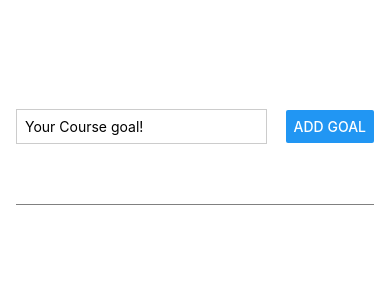
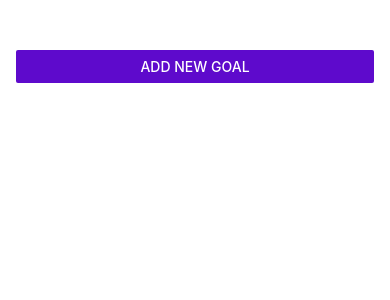
Before and after one commit to jpsantosss/rnative-goals-app, a React Native app: screen / in a window 390 px wide. Shown: the top 300 px of the page. Built offline with nearby package versions, Linux system fonts and the light colour scheme.

Commit message:
crated modal to add goal

```diff
--- a/App.js
+++ b/App.js
@@ -2,13 +2,19 @@ import { useState } from 'react'; //Importing useState component from react.
 import {
   View,
   StyleSheet,
-  FlatList
+  FlatList,
+  Button,
 } from 'react-native'; //Importing useful components from react-native.
 import GoalItem from './components/GoalItem';
 import GoalInput from './components/GoalInput';
 
 export default function App() { //The default export is the function 'App'
+  const [modalIsVisible, setModalIsVisible] = useState(false);
   const [courseGoals, setCourseGoals] = useState ([]); //Creating a const variable(array) for the course goals.
+
+  function startAddGoalHandler(){
+    setModalIsVisible(true);
+  }
 
   function addGoalHandler(enteredGoalText){ //Creating 'addGoalHandler' function to add a 'goal' into our 'CourseGoals'.
     setCourseGoals(//'setCourseGoals' is a function that update the 'currentCourseGoals' state.
@@ -32,7 +38,12 @@ export default function App() { //The default export is the function 'App'
 
   return ( //Return defines what will be rendered in the app.
     <View style={styles.appContainer}>
-      <GoalInput onAddGoal={addGoalHandler} />
+      <Button
+        title='Add new Goal'
+        color="#5e0acc"
+        onPress={startAddGoalHandler}
+      />
+      <GoalInput visible={modalIsVisible} onAddGoal={addGoalHandler} />
 
       <View style={styles.goalsContainer}>
         <FlatList
--- a/components/GoalInput.js
+++ b/components/GoalInput.js
@@ -1,8 +1,9 @@
-import { StyleSheet, View, TextInput, Button } from 'react-native';
+import { StyleSheet, View, TextInput, Button , Modal } from 'react-native';
 import { useState } from 'react';
 
 function GoalInput(props){
     const [enteredGoalText, setEnteredGoalText] = useState(''); //Creating a const variable(string) for the entered text.
+    const [modalIsVisible, setModalIsVisible] = useState(false);
     function goalInputHandler(enteredText){ //Creating 'GoalInputHandler' function that catches the enteredText as parameter.
         setEnteredGoalText(enteredText) //'setEnteredGoalText' is a function that update the 'enteredGoalText' state with the 'enteredText' value.
     };
@@ -10,7 +11,11 @@ function GoalInput(props){
         props.onAddGoal(enteredGoalText);
         setEnteredGoalText('');//Reset our input to an empty string
     }
+    function cancelAddGoalHandler(){
+        setModalIsVisible(false)
+    }
     return(
+        <Modal visible={props.visible} animationType='slide'>
             <View style={styles.inputContainer}>
                 <TextInput
                     placeholder='Your Course goal!'
@@ -18,8 +23,23 @@ function GoalInput(props){
                     onChangeText={goalInputHandler} //Event on change text entered
                     value={enteredGoalText} //Reset our input to an empty string visually
                 />
-        <Button title='Add Goal' onPress={addGoalHandler}/>
+                <View style={styles.buttonContainer}>
+                    <View style={styles.button}>
+                        <Button
+                            title='Add Goal'
+                            onPress={addGoalHandler}
+                            color='#5e0acc'
+                        />
                     </View>
+                    <View style={styles.button}>
+                        <Button
+                            title='Cancel'
+                            color='firebrick'
+                        />
+                    </View>
+                </View>
+            </View>
+        </Modal>
     );
 };
 
@@ -28,18 +48,26 @@ export default GoalInput;
 const styles = StyleSheet.create({
     inputContainer:{
         flex: 1,
-        flexDirection: 'row',
-        justifyContent: 'space-between',
+        flexDirection: 'column',
+        justifyContent: 'center',
         alignItems: 'center',
         marginBottom: 24,
+        padding: 16,
         borderBottomWidth: 1,
         borderBottomColor: 'gray',
       },
       textInput:{
         borderWidth: 1,
         borderColor: '#cccccc',
-        width: '70%',
+        width: '90%',
         padding: 8,
-        marginRight: 8,
       },
+      buttonContainer: {
+        flexDirection: 'row',
+        marginTop: 16,
+      },
+      button: {
+        width: 100,
+        marginHorizontal: 8,
+      }
 })
```
Lines whose indentation alone changed are shown as unchanged.
